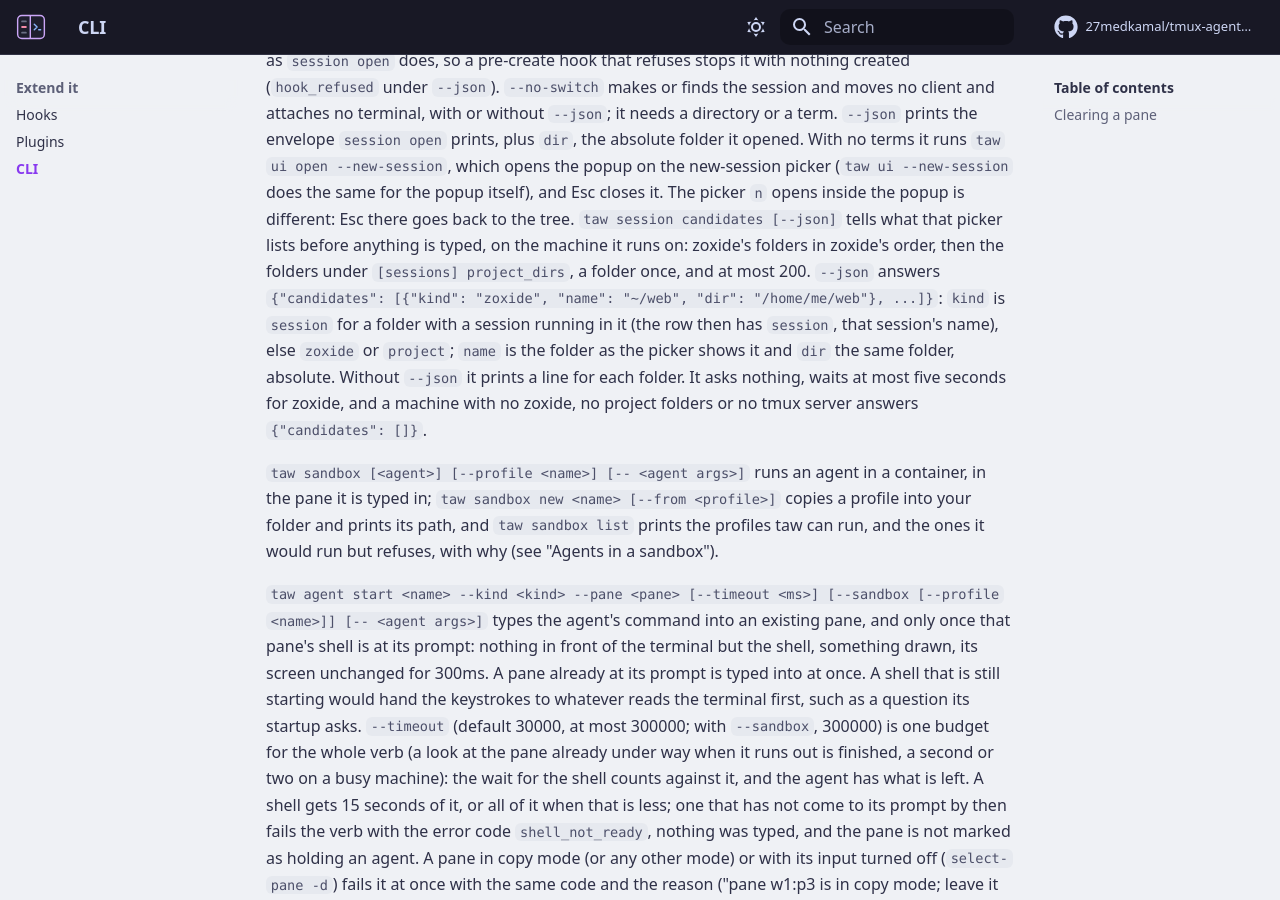
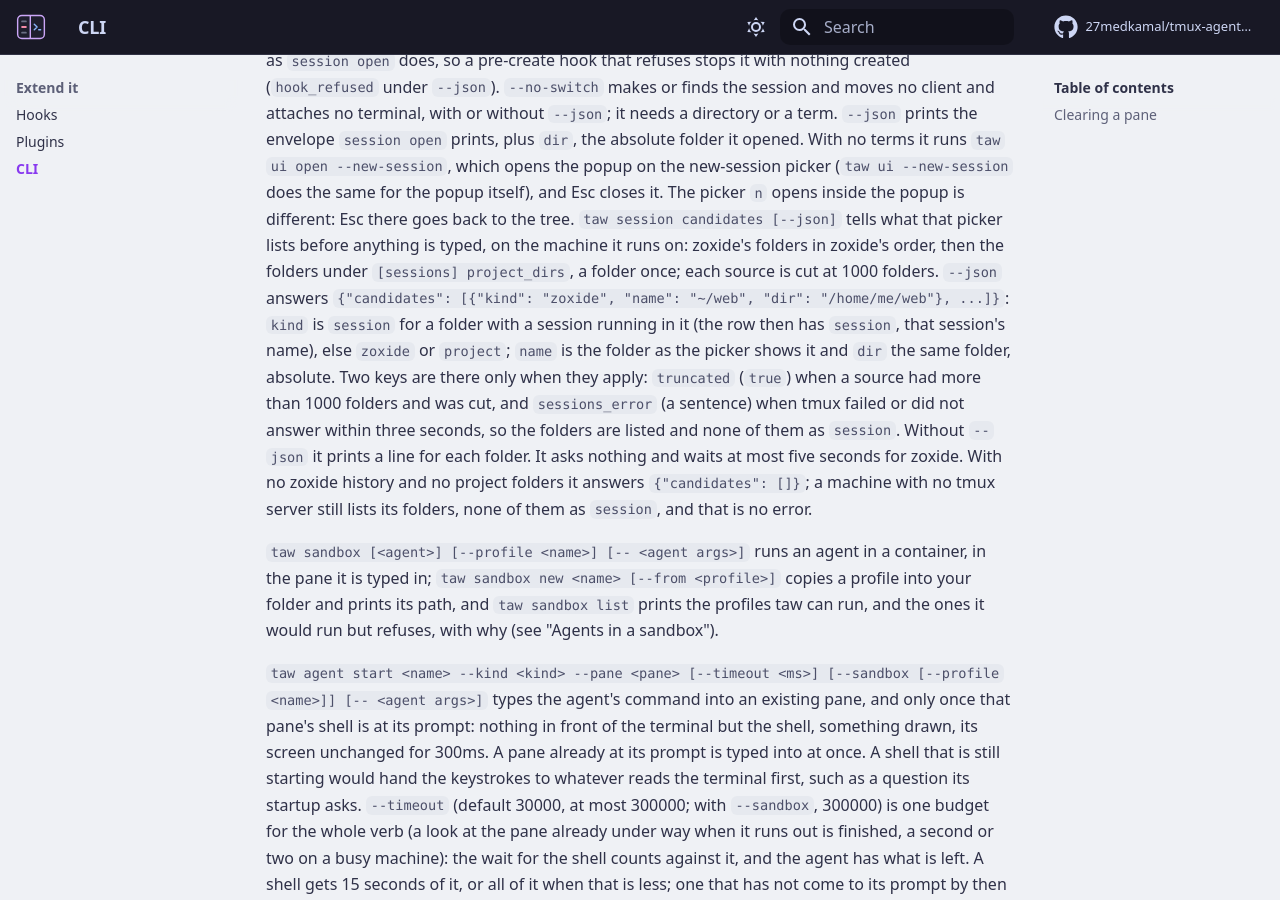
Before and after one commit to 27medkamal/tmux-agent-wizard, an MkDocs documentation site: the page built from docs/cli.md, in a window 1280 px wide and 900 px high, scrolled down 1399 px. Built offline with MkDocs 1.6.1 and Material for MkDocs 9.7.7, drawn with Linux system fonts in a browser that asks for light colours; comment, search, counter and statistics services are not loaded.

Commit message:
docs: session candidates lists the folders without a tmux server
The docs and the help said any one empty source gives an empty answer. Only no
zoxide history and no project folders together do; a machine with no tmux server
still lists its folders. They now also say each source is cut at 1000 folders and
describe the two optional keys, truncated and sessions_error. A cli test covers a
folder in both zoxide and project_dirs, listed once.

```diff
--- a/docs/cli.md
+++ b/docs/cli.md
@@ -61,13 +61,16 @@ envelope `session open` prints, plus `dir`, the absolute folder it opened. With
 picker `n` opens inside the popup is different: Esc there goes back to the tree.
 `taw session candidates [--json]` tells what that picker lists before anything is typed, on the
 machine it runs on: zoxide's folders in zoxide's order, then the folders under `[sessions]
-project_dirs`, a folder once, and at most 200. `--json` answers
+project_dirs`, a folder once; each source is cut at 1000 folders. `--json` answers
 `{"candidates": [{"kind": "zoxide", "name": "~/web", "dir": "/home/me/web"}, ...]}`: `kind` is
 `session` for a folder with a session running in it (the row then has `session`, that session's
 name), else `zoxide` or `project`; `name` is the folder as the picker shows it and `dir` the same
-folder, absolute. Without `--json` it prints a line for each folder. It asks nothing, waits at
-most five seconds for zoxide, and a machine with no zoxide, no project folders or no tmux server
-answers `{"candidates": []}`.
+folder, absolute. Two keys are there only when they apply: `truncated` (`true`) when a source had
+more than 1000 folders and was cut, and `sessions_error` (a sentence) when tmux failed or did not
+answer within three seconds, so the folders are listed and none of them as `session`. Without
+`--json` it prints a line for each folder. It asks nothing and waits at most five seconds for
+zoxide. With no zoxide history and no project folders it answers `{"candidates": []}`; a machine
+with no tmux server still lists its folders, none of them as `session`, and that is no error.
 
 `taw sandbox [<agent>] [--profile <name>] [-- <agent args>]` runs an agent in a container, in the
 pane it is typed in; `taw sandbox new <name> [--from <profile>]` copies a profile into your folder
```
Also changed, not shown: 2 other files.
